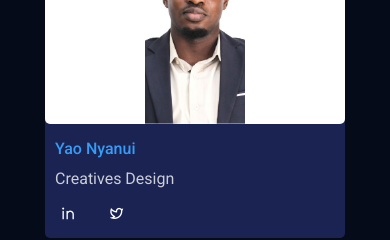
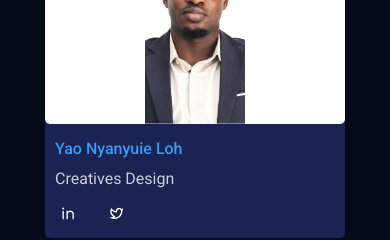
Before and after one commit to BatsaIke/agencyWemsite, a React (Create React App) app: page / in a window 390 px wide. Shown: the part 7020-7260 px from the top of the page. Built offline with nearby package versions, Linux system fonts and the light colour scheme.

Commit message:
responsive

```diff
--- a/src/component/UI/Team.js
+++ b/src/component/UI/Team.js
@@ -17,7 +17,7 @@ const teamMembers = [
   },
   {
     id: 2,
-    name: "Yao Nyanui",
+    name: "Yao Nyanyuie Loh",
     position: "Creatives Design",
     imageUrl: team2,
   },
```
